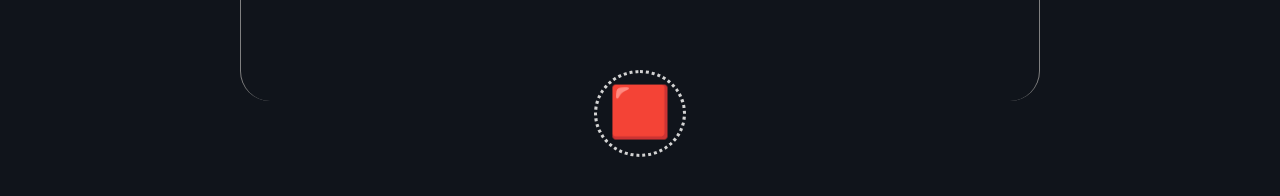
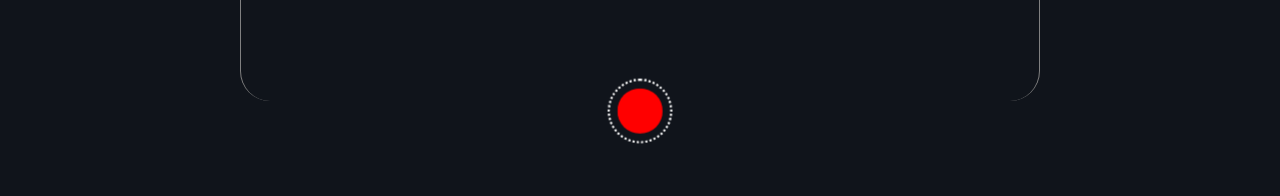
Before and after one commit to ttyngai/ambassadorparrot, a React (Create React App) app: page / in a window 1280 px wide. Both pictures are taken after a click on the picture 640 px from the left and 658 px from the top of the page. Shown: the part 552-748 px from the top of the page. Built offline with nearby package versions, Linux system fonts and the light colour scheme.

Commit message:
try recording button again

```diff
--- a/src/pages/ContainerPage/ContainerPage.css
+++ b/src/pages/ContainerPage/ContainerPage.css
@@ -65,14 +65,30 @@
 }
 
 .recording {
-  font-size: 50px;
+  border: 2px dotted white;
+  height: 60px;
+  border-radius: 50px;
+  padding: 7px;
+  animation: pulse 0.5s linear infinite;
   cursor: pointer;
-  border: 3px dotted lightgrey;
-  border-radius: 100%;
-  padding: 8px 12px 13px 12px;
+}
+
+@keyframes pulse {
+  0% {
+    transform: scale(1, 1);
+  }
+
+  50% {
+    transform: scale(1.1, 1.1);
+  }
+
+  100% {
+    transform: scale(1, 1);
+  }
 }
 
 .loading {
+  margin-top: -50px;
   max-height: 45px;
   animation: loading 0.5s linear infinite;
 }
--- a/src/pages/ContainerPage/ContainerPage.jsx
+++ b/src/pages/ContainerPage/ContainerPage.jsx
@@ -4,6 +4,7 @@ import './ContainerPage.css';
 import microphoneLogo from '../../images/whiteMicrophone.png';
 import loadingLogo from '../../images/loading.png';
 import swapLogo from '../../images/swap.png';
+import stopLogo from '../../images/stop.png';
 export default function ContainerPage({
   user,
   nav,
@@ -124,9 +125,11 @@ export default function ContainerPage({
               />
             )
           ) : (
-            <span className='microphone recording' onClick={handleStop}>
-              🟥
-            </span>
+            <img
+              src={stopLogo}
+              className='microphone recording'
+              onClick={handleStop}
+            />
           )}
         </div>
       </div>
```
Also changed, not shown: src/images/stop.png (added).
